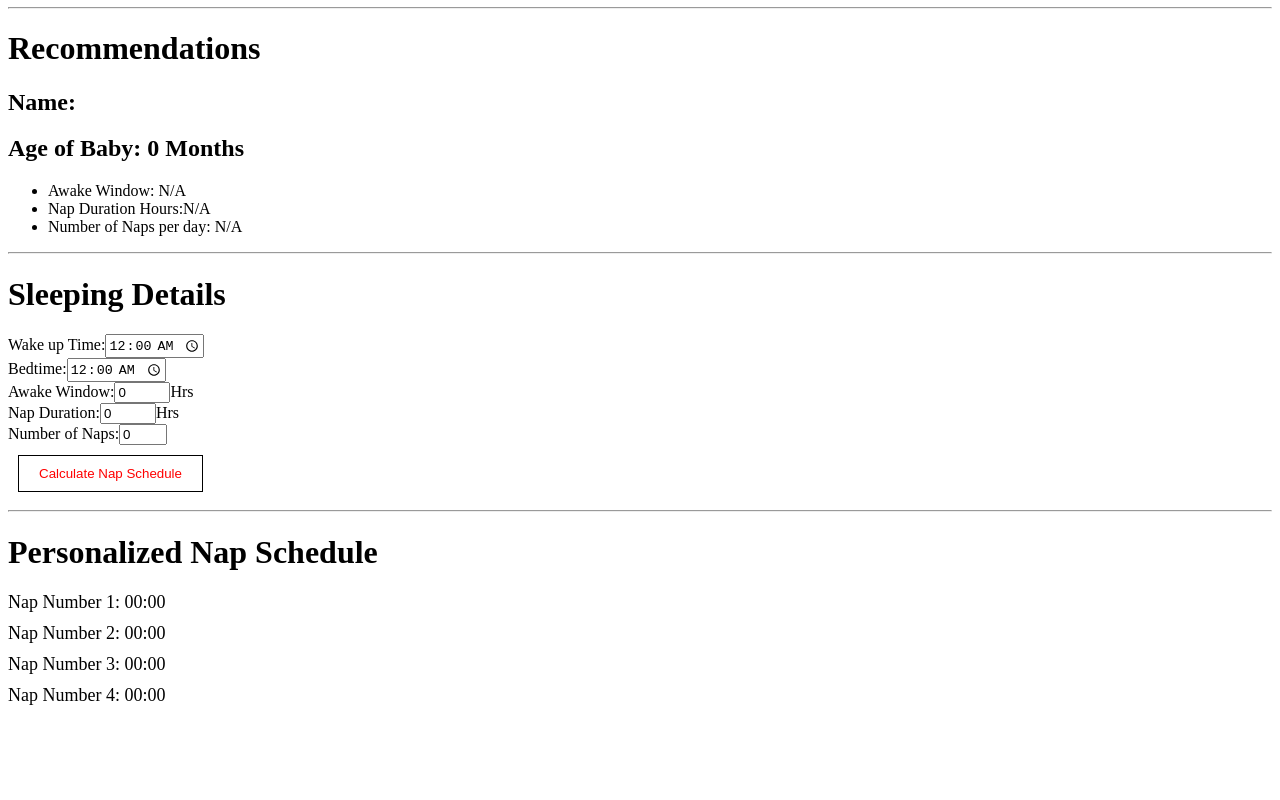
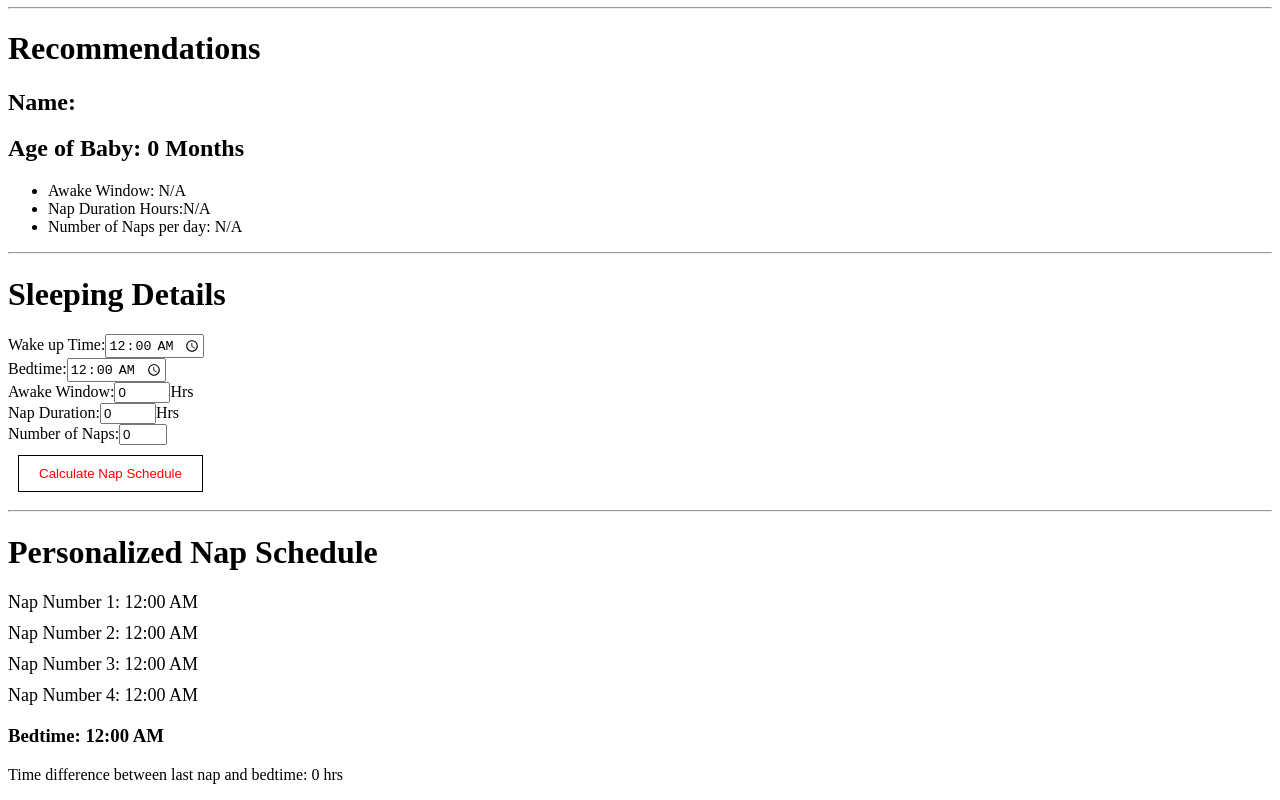
Before and after one commit to hannaohandrews/parent_math, a React (Vite) app: page / in a window 1280 px wide. Shown: the part 239-1039 px from the top of the page. Before the commit the page ends 955 px from the top, so only its background shows below. Built offline with nearby package versions, Linux system fonts and the light colour scheme.

Commit message:
calculating time difference between last nap and bedtime

```diff
--- a/src/App.jsx
+++ b/src/App.jsx
@@ -14,6 +14,7 @@ function App() {
 		"00:00",
 		"00:00",
 	]);
+	const [bedTime, setBedTime] = useState("00:00");
 
 	const updateBabyAge = (age, name) => {
 		setAgeInMonths(age);
@@ -24,13 +25,17 @@ function App() {
 		setNapTimes(napTimesArray);
 	};
 
+	const updateBedTime = (bedTime) => {
+		setBedTime(bedTime);
+	};
+
 	return (
 		<>
 			<h1>Welcome to Nap Calculator</h1>
 			<BabyInfo onUpdate={updateBabyAge} />
 			<Recommendations ageInMonths={ageInMonths} name={name} />
-			<BabySchedule onCalculate={updateNaps} />
-			<PersonalNapSchedule napTimes={napTimes} />
+			<BabySchedule onCalculate={updateNaps} onBedTimeChange={updateBedTime} />
+			<PersonalNapSchedule napTimes={napTimes} bedTime={bedTime} />
 		</>
 	);
 }
--- a/src/components/BabySchedule.jsx
+++ b/src/components/BabySchedule.jsx
@@ -2,6 +2,7 @@ import { useState } from "react";
 import styled from "styled-components";
 import dayjs from "dayjs";
 import duration from "dayjs/plugin/duration";
+import PropTypes from "prop-types";
 
 dayjs.extend(duration);
 
@@ -17,9 +18,9 @@ const Button = styled.button`
 	}
 `;
 
-export default function BabySchedule({ onCalculate }) {
+export default function BabySchedule({ onCalculate, onBedTimeChange }) {
 	const [wakeUpTime, setWakeUpTime] = useState("00:00");
-	const [bedTime, setBedTime] = useState("00:00");
+	const [localBedTime, setlocalBedTime] = useState("00:00");
 
 	const [awakeWindow, setAwakeWindow] = useState(0);
 	const [napDuration, setNapDuration] = useState(0);
@@ -31,7 +32,8 @@ export default function BabySchedule({ onCalculate }) {
 		const [hours, minutes] = startTime.split(":");
 		const startTimeParsed = dayjs()
 			.hour(parseInt(hours, 10))
-			.minute(parseInt(minutes, 10));
+			.minute(parseInt(minutes, 10))
+			.second(0);
 
 		const awakeWindowDurationInHours = dayjs.duration(awakeWindow, "hours");
 		const napDurationInHours = dayjs.duration(napDuration, "hours");
@@ -40,7 +42,7 @@ export default function BabySchedule({ onCalculate }) {
 			.add(awakeWindowDurationInHours)
 			.add(napDurationInHours);
 
-		return napTime.format("hh:mm A");
+		return napTime.format("HH:mm ");
 	};
 
 	const handleCalculate = (e) => {
@@ -52,12 +54,21 @@ export default function BabySchedule({ onCalculate }) {
 		for (let i = 0; i < numberOfNaps; i++) {
 			const napTime = calculateNap(lastNapTime, awakeWindow, napDuration);
 
-			calculatedNapTimes.push(napTime);
+			const napTimeFormat = napTime;
+
+			calculatedNapTimes.push(napTimeFormat);
+
 			lastNapTime = napTime; // Update the last nap time for the next iteration
 		}
 
 		setNapTimes(calculatedNapTimes);
 		onCalculate(calculatedNapTimes);
+	};
+
+	const handleBedTimeChange = (e) => {
+		const newBedTime = e.target.value;
+		setlocalBedTime(newBedTime);
+		onBedTimeChange(newBedTime);
 	};
 
 	return (
@@ -79,8 +90,8 @@ export default function BabySchedule({ onCalculate }) {
 					<input
 						name="bedTime"
 						type="time"
-						value={bedTime}
-						onChange={(e) => setBedTime(e.target.value)}
+						value={localBedTime}
+						onChange={handleBedTimeChange}
 					/>
 				</label>
 				<br />
@@ -130,3 +141,8 @@ export default function BabySchedule({ onCalculate }) {
 		</>
 	);
 }
+
+BabySchedule.propTypes = {
+	onCalculate: PropTypes.func.isRequired,
+	onBedTimeChange: PropTypes.func.isRequired,
+};
--- a/src/components/PersonalNapSchedule.jsx
+++ b/src/components/PersonalNapSchedule.jsx
@@ -1,5 +1,6 @@
 import PropTypes from "prop-types";
 import styled from "styled-components";
+import dayjs from "dayjs";
 
 const NapContainer = styled.div`
 	margin-top: 20px;
@@ -10,25 +11,57 @@ const NapItem = styled.div`
 	margin: 10px 0;
 `;
 
-export default function PersonalNapSchedule({ napTimes }) {
+export default function PersonalNapSchedule({ napTimes, bedTime }) {
+	// bedTime
+	const [hours, minutes] = bedTime.split(":");
+	const bedTimeParsed = dayjs()
+		.hour(parseInt(hours, 10))
+		.minute(parseInt(minutes, 10));
+	const bedTimeLocal = bedTimeParsed.format("hh:mm A");
+
+	//napTime
+	const newNapTimes = napTimes.map((napTime) => {
+		const [napTimeHours, napTimeMinutes] = napTime.split(":");
+
+		const napTimeParsed = dayjs()
+			.hour(parseInt(napTimeHours, 10))
+			.minute(parseInt(napTimeMinutes, 10));
+
+		return napTimeParsed.format("h:mm A");
+	});
+
+	//lastNap
+	const lastNap = napTimes[napTimes.length - 1];
+	const [lastNapHours, lastNapMinutes] = lastNap.split(":");
+
+	const lastNapParsed = dayjs()
+		.hour(parseInt(lastNapHours, 10))
+		.minute(parseInt(lastNapMinutes, 10));
+
+	const timeDifferenceInMS = bedTimeParsed.diff(lastNapParsed);
+	const timeDifferenceDuration = dayjs.duration(timeDifferenceInMS);
+	const timeDifferenceInHours = Math.floor(timeDifferenceDuration.asHours());
+
 	return (
-		<>
-			<NapContainer>
-				<h1> Personalized Nap Schedule</h1>
-				{napTimes.length > 0 ? (
-					napTimes.map((napTime, index) => (
-						<NapItem key={index}>
-							Nap Number {index + 1}: {napTime}
-						</NapItem>
-					))
-				) : (
-					<div>No naps!</div>
-				)}
-			</NapContainer>
-		</>
+		<NapContainer>
+			<h1>Personalized Nap Schedule</h1>
+			{newNapTimes.map((napTime, index) => (
+				<NapItem key={index}>
+					Nap Number {index + 1}: {napTime}
+				</NapItem>
+			))}
+			<h3>Bedtime: {bedTimeLocal}</h3>
+			<div>
+				<p>
+					Time difference between last nap and bedtime:{" "}
+					{timeDifferenceInHours < 0 ? 0 : timeDifferenceInHours} hrs
+				</p>
+			</div>
+		</NapContainer>
 	);
 }
 
 PersonalNapSchedule.propTypes = {
 	napTimes: PropTypes.arrayOf(PropTypes.string).isRequired,
+	bedTime: PropTypes.string.isRequired,
 };
```
